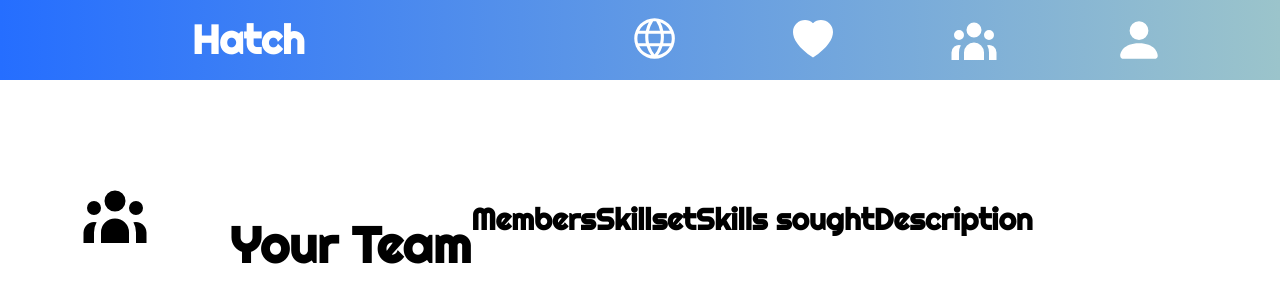
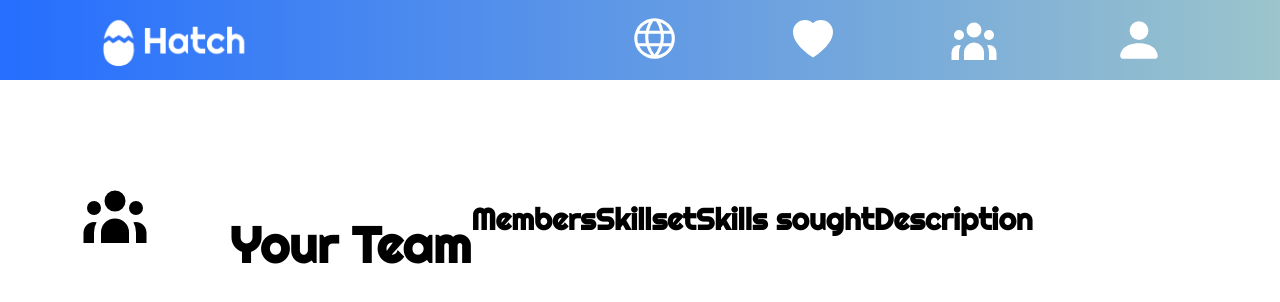
Before and after one commit to y-fysiks/htn-hatch, a React (Create React App) app in the folder client/: page /team in a window 1280 px wide. Shown: the top 302 px of the page. Built offline with nearby package versions, Linux system fonts and the light colour scheme; no server answers.

Commit message:
Updated navbar logo

```diff
--- a/client/src/HomeNavBar/HomeNavBar.elements.js
+++ b/client/src/HomeNavBar/HomeNavBar.elements.js
@@ -45,8 +45,9 @@ export const NavLogo = styled(Link)`
 `
 
 export const Img = styled.img`
-  width: 80px;
+  width: 150px;
   margin-right: 10px;
+  margin-top: 10px;
 `
 
 export const NavMenu = styled.ul`
--- a/client/src/HomeNavBar/HomeNavBar.js
+++ b/client/src/HomeNavBar/HomeNavBar.js
@@ -8,7 +8,7 @@ import {
   Nav,
   NavbarContainer,
   NavLogo,
-  LogoText,
+  Img,
   NavItem,
   NavLinks,
   NavIconContainer
@@ -16,7 +16,7 @@ import {
 //Images
 
 
-// import sampleLogo from '../images/sampleLogo.png'
+import HatchLogo from '../images/HatchLogo.png'
 
 
 export const HomeNavBar = () => {
@@ -24,8 +24,8 @@ export const HomeNavBar = () => {
   return (
     <Nav>
       <NavbarContainer>
-        <NavLogo to='/'>
-          <LogoText>Hatch</LogoText>
+      <NavLogo to='/'>
+          <Img src={HatchLogo} ></Img>
         </NavLogo>
 
         <NavIconContainer>
--- a/client/src/Navbar/Navbar.elements.js
+++ b/client/src/Navbar/Navbar.elements.js
@@ -47,8 +47,9 @@ export const NavLogo = styled(Link)`
 `
 
 export const Img = styled.img`
-  width: 80px;
+  width: 150px;
   margin-right: 10px;
+  margin-top: 10px;
 `
 
 export const LogoText = styled.h1`
--- a/client/src/Navbar/Navbar.js
+++ b/client/src/Navbar/Navbar.js
@@ -8,7 +8,7 @@ import {
   Nav,
   NavbarContainer,
   NavLogo,
-  LogoText,
+  Img,
   NavItem,
   NavLinks,
   NavIconContainer
@@ -16,7 +16,7 @@ import {
 //Images
 
 
-// import sampleLogo from '../images/sampleLogo.png'
+import HatchLogo from '../images/HatchLogo.png'
 
 
 export const Navbar = () => {
@@ -25,7 +25,7 @@ export const Navbar = () => {
     <Nav>
       <NavbarContainer>
         <NavLogo to='/'>
-          <LogoText>Hatch</LogoText>
+          <Img src={HatchLogo} ></Img>
         </NavLogo>
 
         <NavIconContainer>
```
Also changed, not shown: client/src/images/HatchLogo.png (added).
